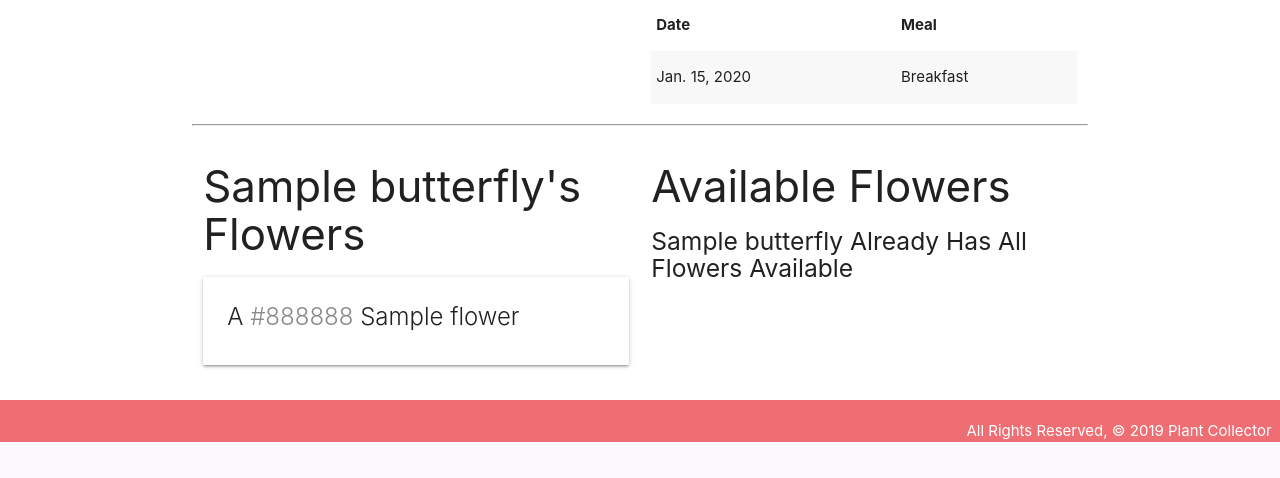
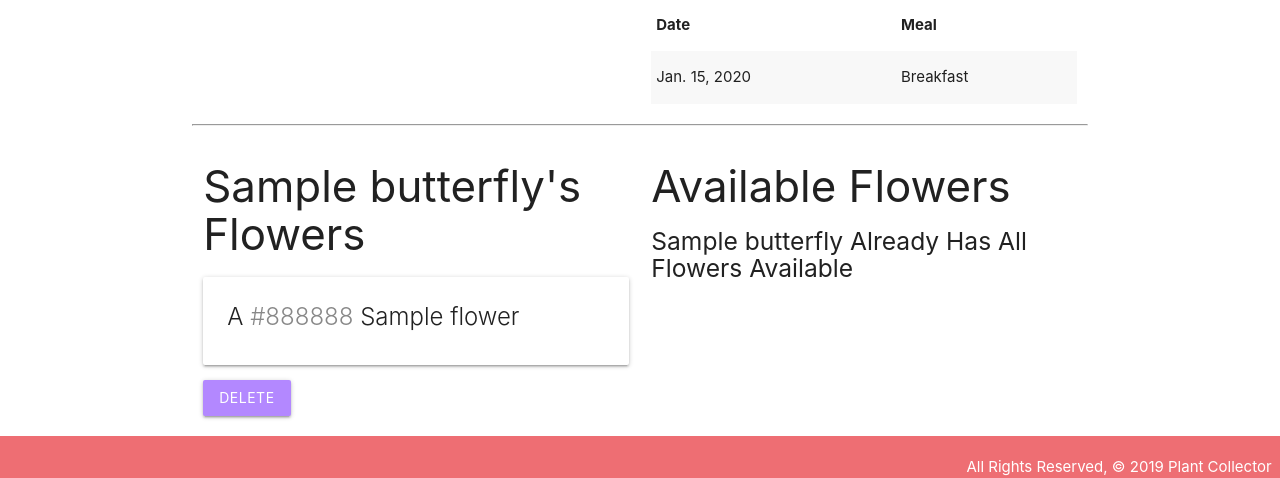
Before and after one commit to siaraclemente/butterflycollector, a Django app: page /butterflies/1/ in a window 1280 px wide. Shown: the part 543-1021 px from the top of the page. Before the commit the page ends 985 px from the top, so only its background shows below. Run offline with Django 3.2, Linux system fonts and the light colour scheme; tables that the repository leaves empty hold one stand-in row (values such as "Sample post").

Commit message:
now able to delete individual flowers from specific butterfly's profile

```diff
--- a/main_app/templates/butterflies/detail.html
+++ b/main_app/templates/butterflies/detail.html
@@ -63,6 +63,12 @@
             </span>
           </div>
         </div>
+        <div class="card-action">
+          <form action="{% url 'unassoc_flower' butterfly.id flower.id %}" method="post">
+            {% csrf_token %}
+            <input type="submit" class="btn deep-purple accent-1" value="Delete">
+          </form>
+        </div>
       {% endfor %}
     {% else %}
       <h5>No Flowers :(</h5>
```
